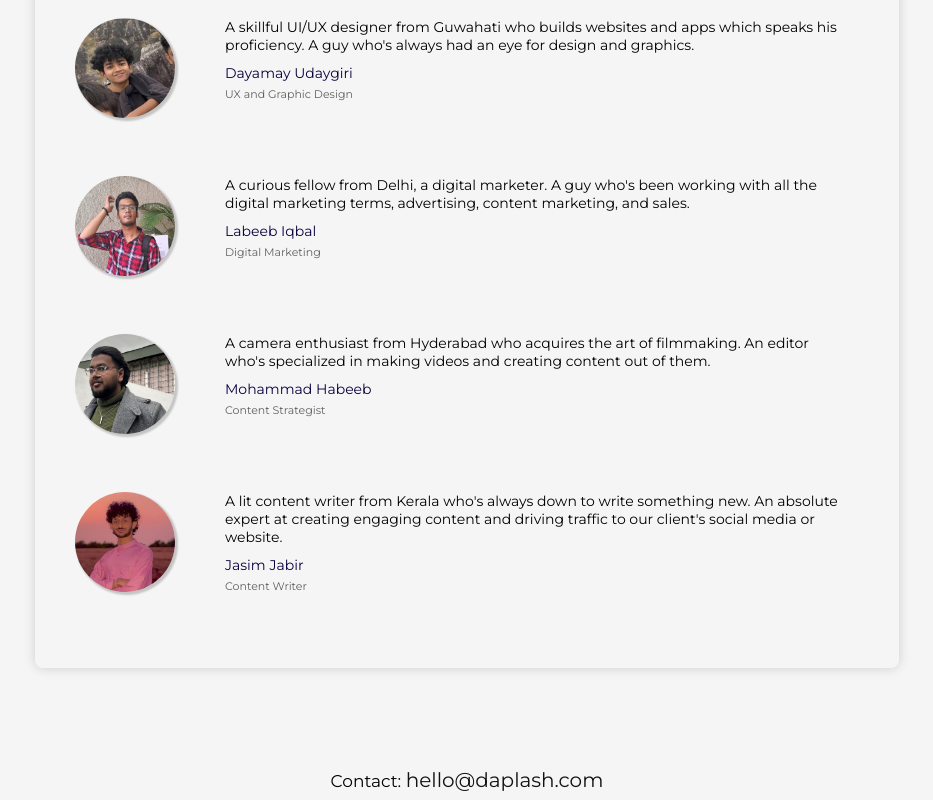
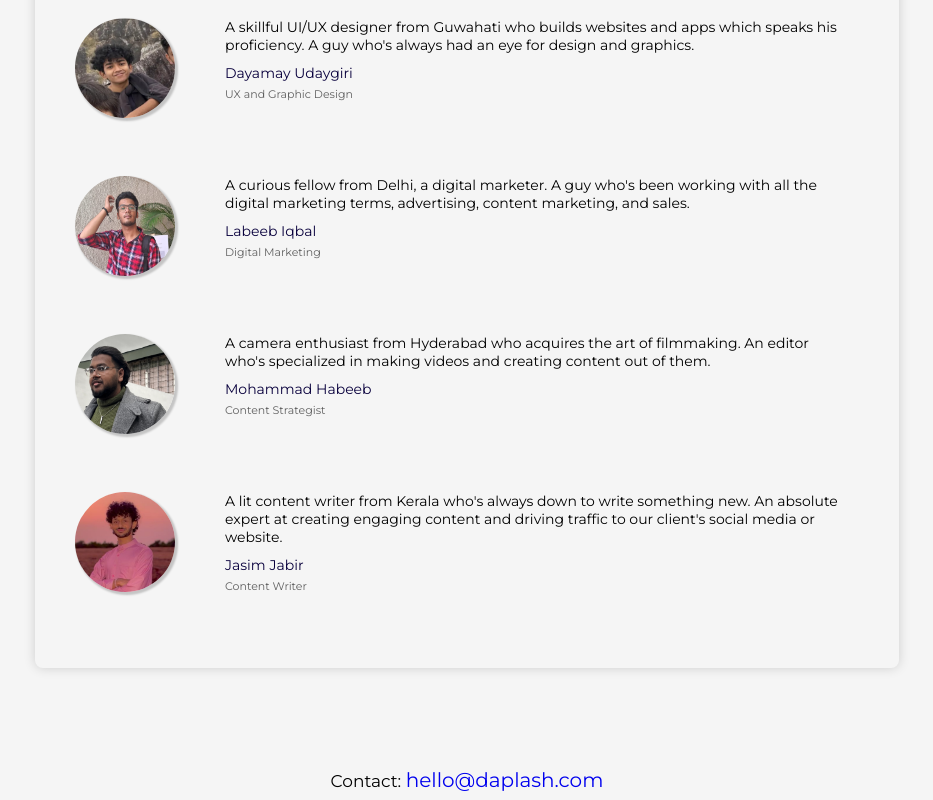
Before and after one commit to hxwtice/daplashV2, a React (Vite) app: page / in a window 1280 px wide. Shown: the part 3309-4109 px from the top of the page, without its empty margins (173-1106 px from the left). Built offline with nearby package versions, Linux system fonts and the light colour scheme.

Commit message:
Update footer.css
hex no

```diff
--- a/src/footer.css
+++ b/src/footer.css
@@ -11,6 +11,6 @@
 .footer-1
 {
     text-decoration: none;
-    color: #121212;
+    color: 121212;
     font-size: 20px;
 }
```
